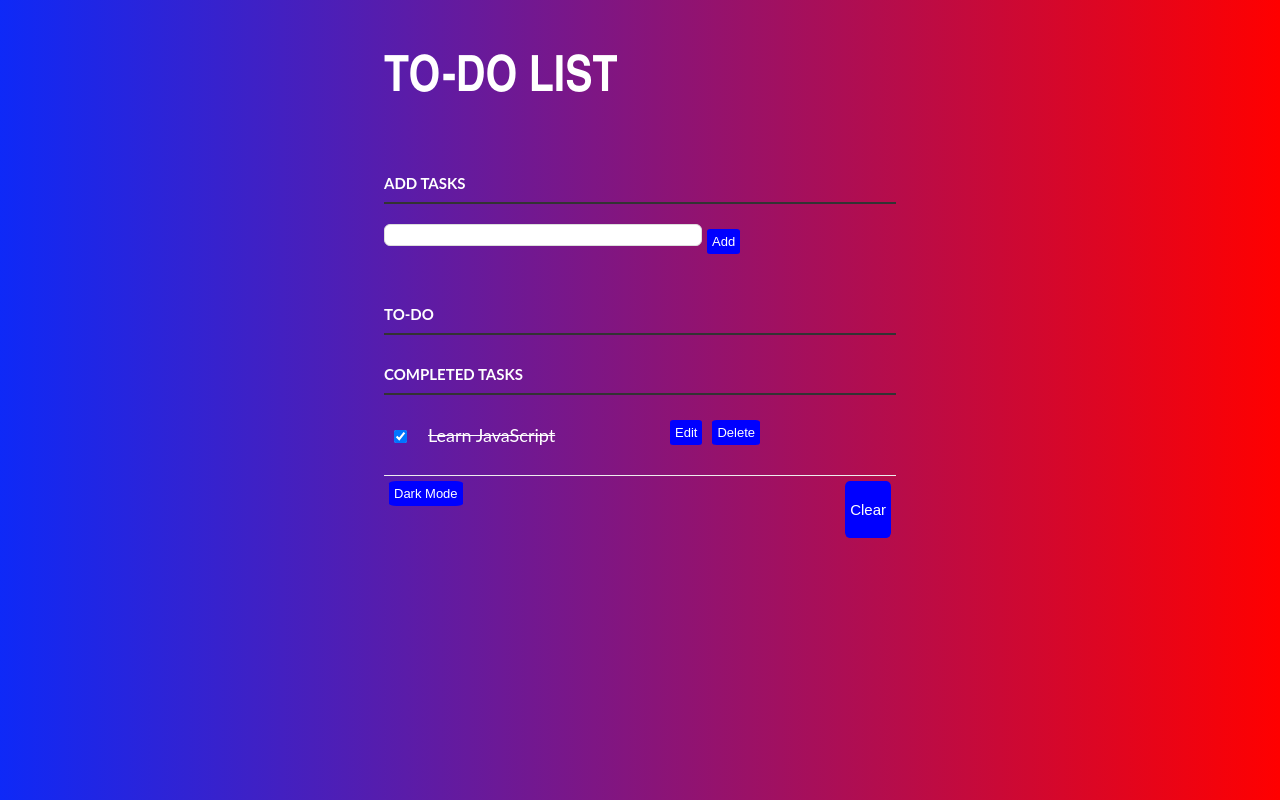
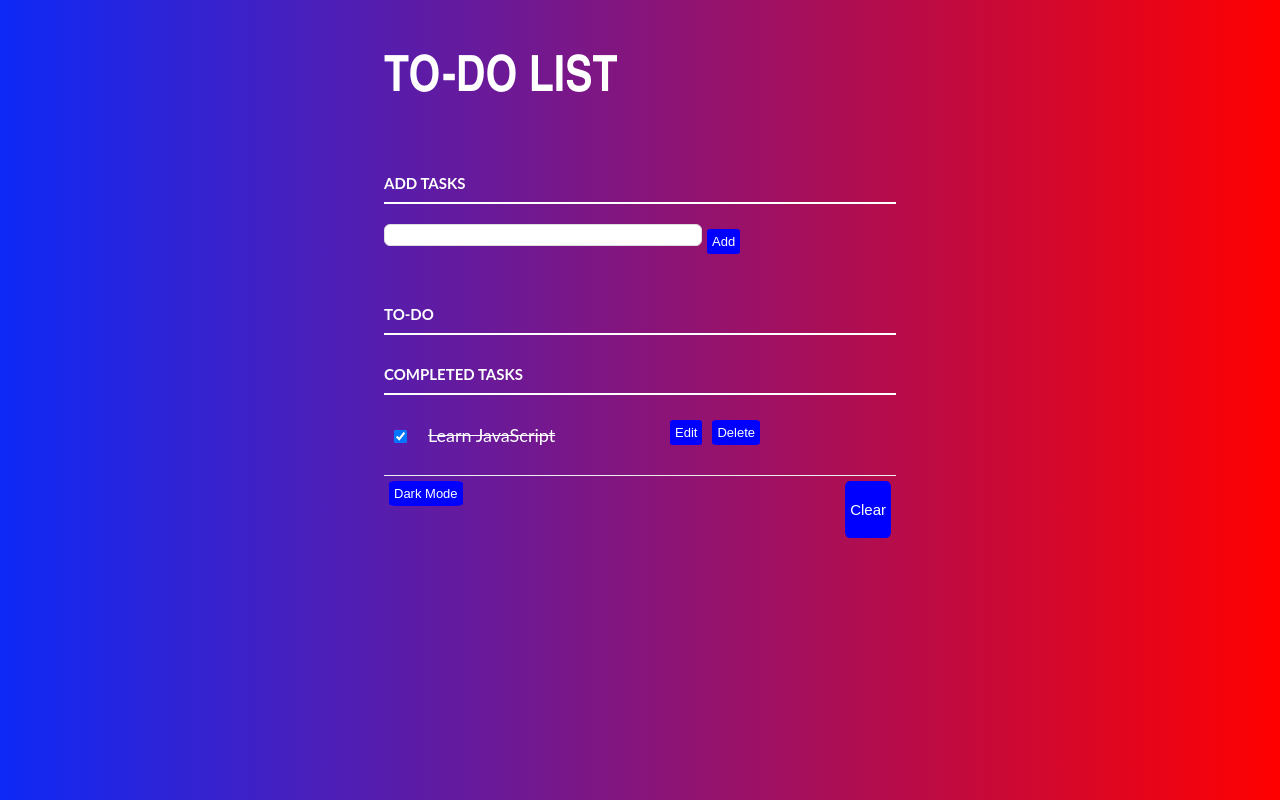
Before and after one commit to ChristopherRogers1/Todo, a Flask app: template templates/document.html in a window 1280 px wide. Run offline with Flask 3, Linux system fonts and the light colour scheme; the template is opened without the code that fills it, so the values that code supplies are empty.

Commit message:
Add files via upload

```diff
--- a/static/style.css
+++ b/static/style.css
@@ -1,6 +1,6 @@
 body {
     background: blue;
-    color: #333;
+    color: white;
     font-family: Lato, sans-serif;
     background: #B2FEFA;
     /* fallback for old browsers */
@@ -12,7 +12,7 @@ body {
 
 .dark-mode {
     background: none;
-    background-color: black;
+    background-color: rgba(0, 0, 0, 0.813);
     color: white;
   }
 
@@ -78,7 +78,7 @@ label[for='new-task'] {
     color: white;
     font-weight: 700;
     font-size: 15px;
-    border-bottom: 2px solid #333;
+    border-bottom: 2px solid white;
     padding: 30px 0 10px;
     margin: 0;
     text-transform: uppercase;
@@ -172,3 +172,9 @@ ul li.editMode label {
     float: right;
     text-align: center;
 }
+
+#darkmode {
+    font-size: 15px;
+    float: right;
+    text-align: center;
+}
--- a/templates/document.html
+++ b/templates/document.html
@@ -41,9 +41,9 @@
             <p>Clear</p>
             </button>
         </div>
-            <div class="section5">
-                <button onclick="myFunction()">Dark Mode</button>
-            </div>
+        <div class="section5">
+            <button onclick="myFunction()">Dark Mode</button>
+        </div>
     </div>
     <script src="../static/script.js"></script>
 </body>
```
